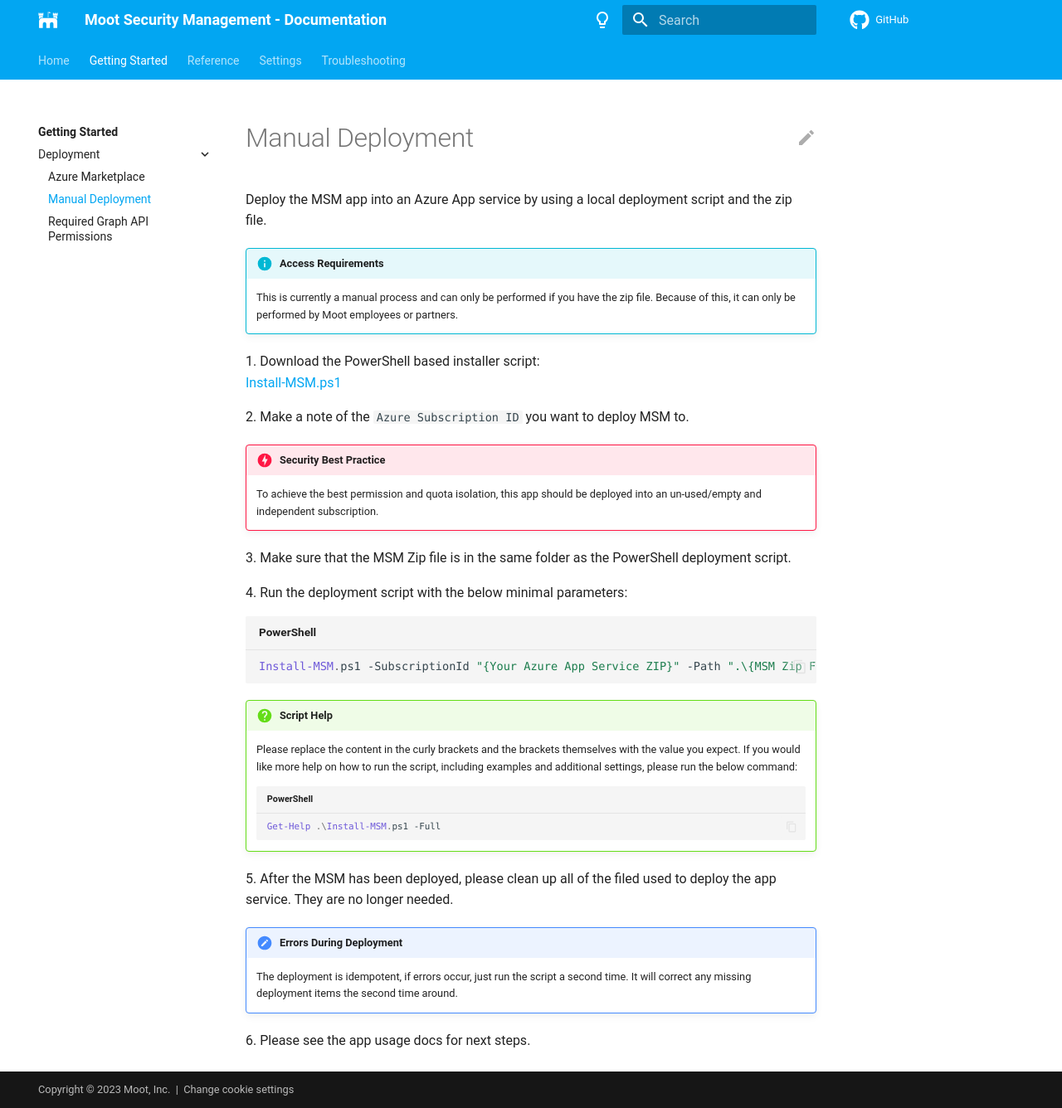
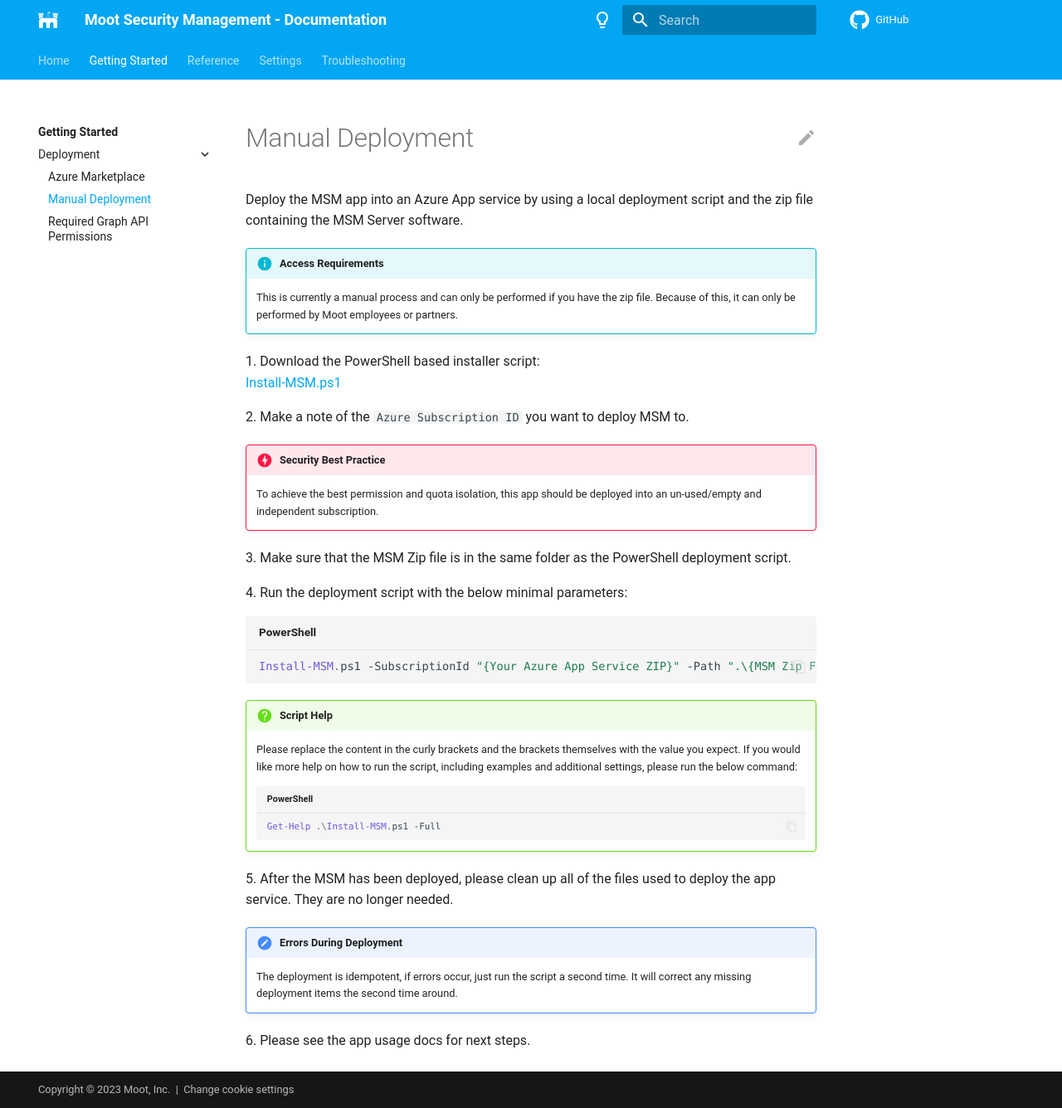
Before and after one commit to Software-Hardware-Integration-Lab/Documentation, an MkDocs documentation site: the page built from docs/Getting-Started/Deployment/Manual-Deployment.md, in a window 1280 px wide and 1336 px high. Shown: the whole window at 83% size. Built offline with MkDocs 1.6.1 and Material for MkDocs 9.7.7, drawn with Linux system fonts in a browser that asks for light colours; comment, search, counter and statistics services are not loaded.

Commit message:
Expand Zip Def, Fix Typo
Define what is contained in the zip file.

````diff
--- a/docs/Getting-Started/Deployment/Manual-Deployment.md
+++ b/docs/Getting-Started/Deployment/Manual-Deployment.md
@@ -1,6 +1,6 @@
 # Manual Deployment
 
-Deploy the MSM app into an Azure App service by using a local deployment script and the zip file.
+Deploy the MSM app into an Azure App service by using a local deployment script and the zip file containing the MSM Server software.
 
 !!! info "Access Requirements"
     This is currently a manual process and can only be performed if you have the zip file. Because of this, it can only be performed by Moot employees or partners.
@@ -29,7 +29,7 @@ Install-MSM.ps1 -SubscriptionId "{Your Azure App Service ZIP}" -Path ".\{MSM Zip
     Get-Help .\Install-MSM.ps1 -Full
     ```
 
-5\. After the MSM has been deployed, please clean up all of the filed used to deploy the app service. They are no longer needed.
+5\. After the MSM has been deployed, please clean up all of the files used to deploy the app service. They are no longer needed.
 
 !!! note "Errors During Deployment"
     The deployment is idempotent, if errors occur, just run the script a second time. It will correct any missing deployment items the second time around.
````
